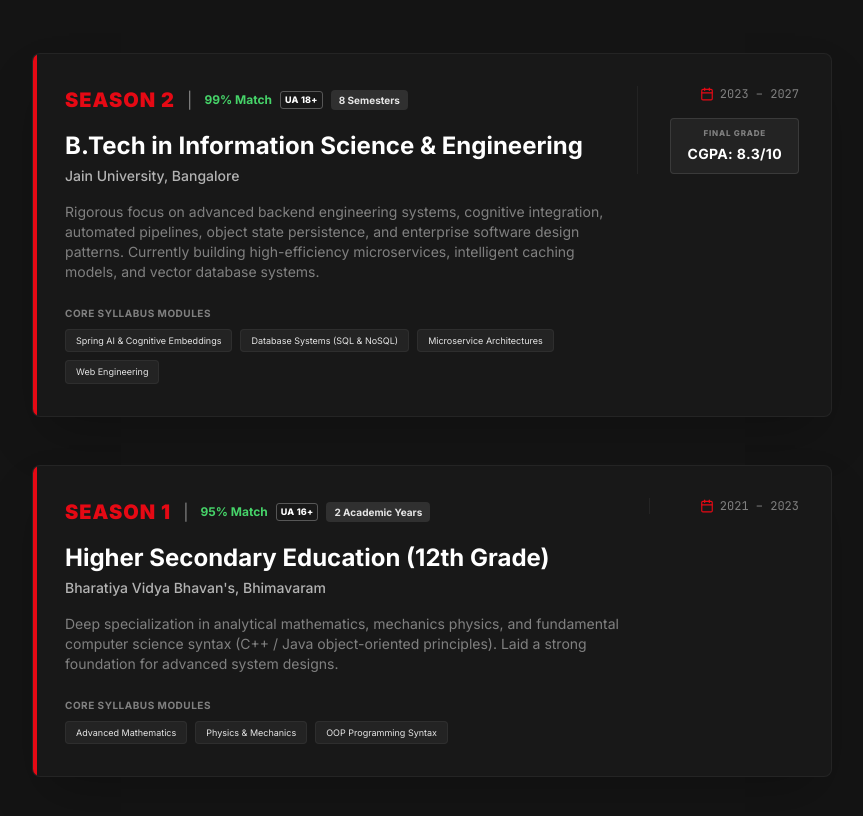
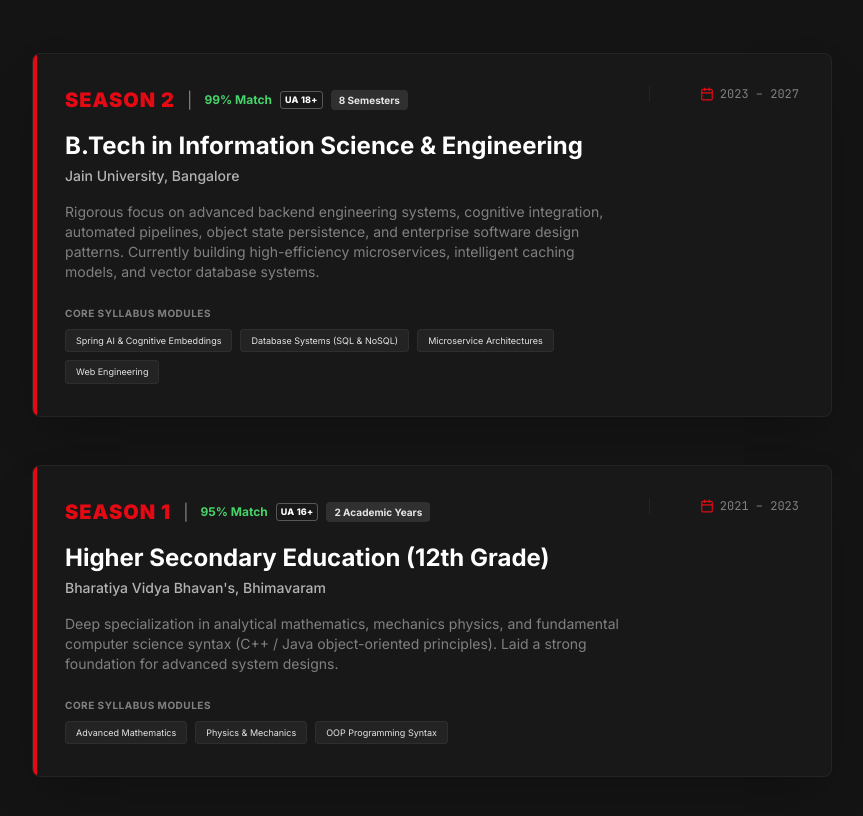
Before and after one commit to vinayshanker9/portfolio, a Next.js app: page / in a window 1280 px wide. Shown: the part 2225-3041 px from the top of the page, without its empty margins (208-1071 px from the left). Built offline with nearby package versions, Linux system fonts and the light colour scheme.

Commit message:
Remove B.Tech CGPA from education section

```diff
--- a/components/homepage/education.jsx
+++ b/components/homepage/education.jsx
@@ -10,7 +10,6 @@
       title: "B.Tech in Information Science & Engineering",
       college: "Jain University, Bangalore",
       year: "2023 – 2027",
-      score: "CGPA: 8.3/10",
       rating: "UA 18+",
       match: "99% Match",
       episodesCount: "8 Semesters",
--- a/utils/data/education.js
+++ b/utils/data/education.js
@@ -3,8 +3,7 @@
     id: 1,
     degree: "B.Tech in Information Science and Engineering",
     college: "Jain University, Bangalore",
-    year: "2023 – 2027",
-    score: "CGPA: 8.3/10"
+    year: "2023 – 2027"
   },
   {
     id: 2,
```
